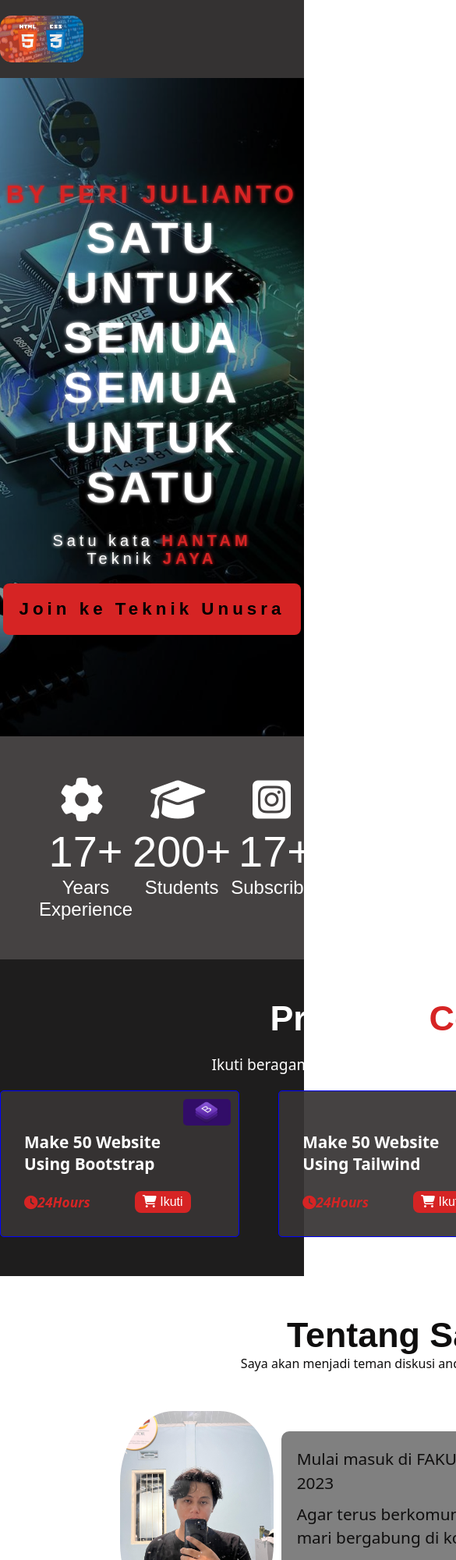
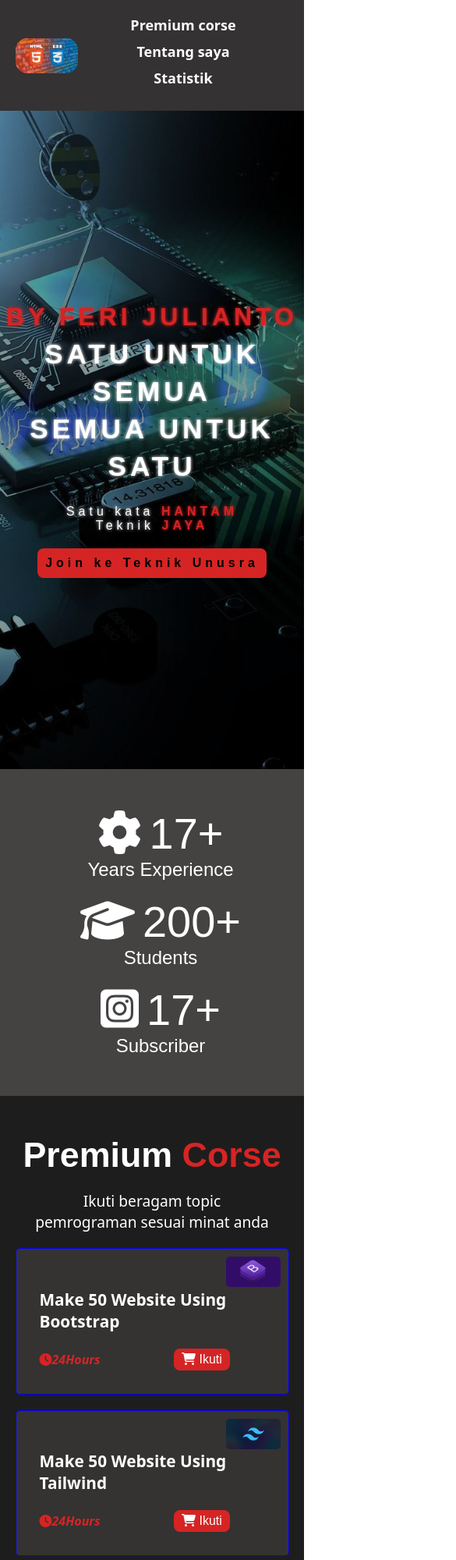
Before and after one commit to performance2023/portofolio-, a plain HTML site: page index.html in a window 390 px wide. Shown: the top 2000 px of the page at 78% size, 585 px wide, since content can reach past the window. Drawn offline with Linux system fonts and the light colour scheme.

Commit message:
respon dikit

```diff
--- a/style.css
+++ b/style.css
@@ -5,52 +5,56 @@ html, body {
     font-family: sans;
 }
 
-.wrapper{
+.wrapper {
     width: 1024px;
     margin: auto;
     padding: 20px 0px 20px 0px;
 }
-nav{
+
+nav {
     background-color: rgba(32, 30, 30, 0.909);
     color: white;
     position: sticky;
     top: 0;
     z-index: 100;
 }
-nav > .wrapper{
+
+nav > .wrapper {
     display: flex;
     justify-content: space-between;
     font-size: 18px;
     align-items: center;
 }
+
 .menu {
     width: 50%;
-
 }
 
-.menu > ul{
+.menu > ul {
     display: flex;
     list-style: none;
     margin: 0;
     padding: 0;
     justify-content: space-between;
-
 }
 
 .menu > ul > li > a {
     text-decoration: none;
-    color:  white;
+    color: white;
     font-weight: bold;
 }
+
 .menu > ul > li > a:hover {
     color: rgb(255, 0, 0);
     text-decoration: underline;
     transition: all 0.3s ease-in-out;
 }
-.logo{
+
+.logo {
     display: flex;
     align-items: center;
 }
+
 .logo > img {
     height: 60px;
 }
@@ -65,7 +69,7 @@ header {
     position: relative;
     font-family: sans-serif;
     letter-spacing: 5px;
-    text-shadow: 0 0 4px ;
+    text-shadow: 0 0 4px;
 }
 
 .header-opacity {
@@ -113,6 +117,7 @@ header {
     margin: 0;
     color: white;
 }
+
 .header-jumbotron p span {
     color: rgb(214, 36, 36);
     font-weight: bold;
@@ -124,9 +129,9 @@ a {
     text-shadow: none;
 }
 
-.button{
+.button {
     background-color: rgb(214, 36, 36);
-    padding: 5px 10px 5px 10px;
+    padding: 5px 10px;
     border-radius: 8px;
     font-family: sans-serif;
     font-weight: bold;
@@ -137,159 +142,144 @@ a {
     padding: 20px;
 }
 
-.button:hover{
+.button:hover {
     background-color: rgb(255, 0, 0);
     color: white;
     transform: scale(1.1);
     transition: all 0.3s ease-in-out;
 }
 
-/*  statistic */
-
-#statistic{
+/* statistic */
+#statistic {
     background-color: rgba(55, 52, 52, 0.929);
     color: white;
     font-family: sans-serif;
-
 }
 
-#statistic .wrapper{
+#statistic .wrapper {
     display: flex;
     padding: 50px;
     width: 80%;
     justify-content: space-evenly;
 }
 
-#statistic .wrapper > div{
+#statistic .wrapper > div {
     text-align: center;
 }
 
-#statistic .wrapper > div > p{
+#statistic .wrapper > div > p {
     font-size: 3.5rem;
     margin: 0;
     padding: 0;
 }
 
-#statistic .wrapper > div > p i{
+#statistic .wrapper > div > p i {
     margin-right: 10px;
     font-size: 3.5rem;
-
 }
 
-#statistic .wrapper > div > small{
+#statistic .wrapper > div > small {
     font-size: 1.5rem;
     color: white;
 }
 
-/* premium corse */
-
+/* premium course */
 #premium-corse {
     background-color: rgb(30, 29, 29);
     color: white;
-
 }
 
-#premium-corse > .wrapper{
+#premium-corse > .wrapper {
+    padding: 50px 0;
+}
 
-    padding: 50px 0px 50px 0px;
-}
-#premium-corse > .wrapper > h4{
+#premium-corse > .wrapper > h4 {
     text-align: center;
     font-size: 2.8rem;
-    padding: 0;
     margin: 0;
     font-family: sans-serif;
 }
 
-#premium-corse > .wrapper > h4 > span{
+#premium-corse > .wrapper > h4 > span {
     color: rgb(214, 36, 36);
     font-weight: bold;
 }
 
-#premium-corse > .wrapper > p{
+#premium-corse > .wrapper > p {
     text-align: center;
     font-size: 1.2rem;
-    margin: 0;
-    padding: 0;
     margin: 20px;
 }
 
-.grid{
+.grid {
     display: grid;
     grid-template-columns: 30% 30% 30%;
     grid-gap: 50px;
-
+    justify-content: center;
 }
 
-.grid > .item{
+.grid > .item {
     border: 1px solid blue;
     border-radius: 5px;
     background-color: rgba(55, 52, 52, 0.929);
     position: relative;
 }
 
-.grid > .item > img{
+.grid > .item > img {
     width: 20%;
     position: absolute;
     top: 10px;
     right: 10px;
 }
 
-.grid > .item > .item-detail{
+.grid > .item > .item-detail {
     padding: 30px;
     font-size: 1.3rem;
     font-weight: bold;
     width: 70%;
 }
 
-.grid > .item > .item-detail > div{
+.grid > .item > .item-detail > div {
     display: flex;
     justify-content: space-between;
     align-items: center;
-
 }
 
-.grid > .item > .item-detail > div > small{
+.grid > .item > .item-detail > div > small {
     color: rgb(214, 36, 36);
-    font-size: 1.rem;
+    font-size: 1rem;
     font-style: italic;
 }
 
-.grid > .item > .item-detail > div > a{
+.grid > .item > .item-detail > div > a {
     color: white;
     font-size: 1rem;
-    color: white;
     font-weight: normal;
 }
 
 /* tentang saya */
-
 #tentang-saya {
     background-color: rgba(255, 255, 255, 0.463);
     color: rgb(15, 14, 14);
-
 }
 
 #tentang-saya .wrapper {
-    padding: 50px 0px 50px 0px;
+    padding: 50px 0;
 }
 
 #tentang-saya > .wrapper > h4 {
     text-align: center;
     font-size: 2.8rem;
-    padding: 0;
     margin: 0;
     font-family: sans-serif;
 }
 
-#tentang-saya > .wrapper > p{
+#tentang-saya > .wrapper > p {
     text-align: center;
-    margin: 0;
-    padding: 0;
     margin-bottom: 50px;
 }
 
-#tentang-saya > .wrapper > div{
+#tentang-saya > .wrapper > div {
     display: flex;
     width: 70%;
     margin: auto;
@@ -297,9 +287,8 @@ a {
     align-items: center;
 }
 
-#tentang-saya > .wrapper > div > .foto{
+#tentang-saya > .wrapper > div > .foto {
     width: 30%;
-;
 }
 
 #tentang-saya > .wrapper > div > .foto > img {
@@ -307,7 +296,7 @@ a {
     border-radius: 35%;
 }
 
-#tentang-saya > .wrapper > div > .desc{
+#tentang-saya > .wrapper > div > .desc {
     width: 70%;
     padding: 20px;
     margin: 10px;
@@ -316,10 +305,11 @@ a {
 }
 
 #tentang-saya > .wrapper > div > .desc > p {
-    margin: 0px 0px 10px 0px;
+    margin-bottom: 10px;
     font-size: 1.3rem;
     line-height: 1.9rem;
 }
+
 #tentang-saya > .wrapper > div > .desc > .social {
     display: flex;
     width: 30%;
@@ -327,21 +317,94 @@ a {
     font-size: 1.3rem;
 }
 
-#tentang-saya > .wrapper > div > .desc > .social > a{
+#tentang-saya > .wrapper > div > .desc > .social > a {
     color: #00adb5;
     font-size: 1.5rem;
 }
 
 /* footer */
-
 footer {
     background-color: rgba(32, 30, 30, 0.909);
     color: white;
     text-align: center;
-    padding: 20px 0px ;
-
+    padding: 20px 0;
 }
 
-footer > .wrapper > p > span{
+footer > .wrapper > p > span {
     color: red;
 }
+
+/* RESPONSIVE STYLES */
+@media screen and (max-width: 1024px) {
+    .wrapper {
+        width: 90%;
+    }
+
+    .grid {
+        grid-template-columns: 1fr 1fr;
+        grid-gap: 30px;
+    }
+
+    #tentang-saya > .wrapper > div {
+        flex-direction: column;
+        width: 100%;
+    }
+
+    #tentang-saya > .wrapper > div > .foto,
+    #tentang-saya > .wrapper > div > .desc {
+        width: 100%;
+    }
+
+    #tentang-saya > .wrapper > div > .desc > .social {
+        width: 50%;
+        margin-top: 10px;
+    }
+
+    #statistic .wrapper {
+        flex-direction: column;
+        align-items: center;
+        gap: 20px;
+    }
+}
+
+@media screen and (max-width: 768px) {
+    .grid {
+        grid-template-columns: 1fr;
+        grid-gap: 20px;
+    }
+
+    .menu {
+        width: 100%;
+    }
+
+    .menu > ul {
+        flex-direction: column;
+        align-items: center;
+    }
+
+    .menu > ul > li {
+        margin-bottom: 10px;
+    }
+
+    .logo > img {
+        height: 45px;
+    }
+
+    .header-jumbotron h5 {
+        font-size: 2.2rem;
+        line-height: 3rem;
+    }
+
+    .header-jumbotron p {
+        font-size: 1rem;
+    }
+
+    .button-xl {
+        font-size: 1rem;
+        padding: 10px;
+    }
+
+    #tentang-saya > .wrapper > div > .desc > p {
+        font-size: 1.1rem;
+    }
+}
```
Lines whose indentation alone changed are shown as unchanged.
